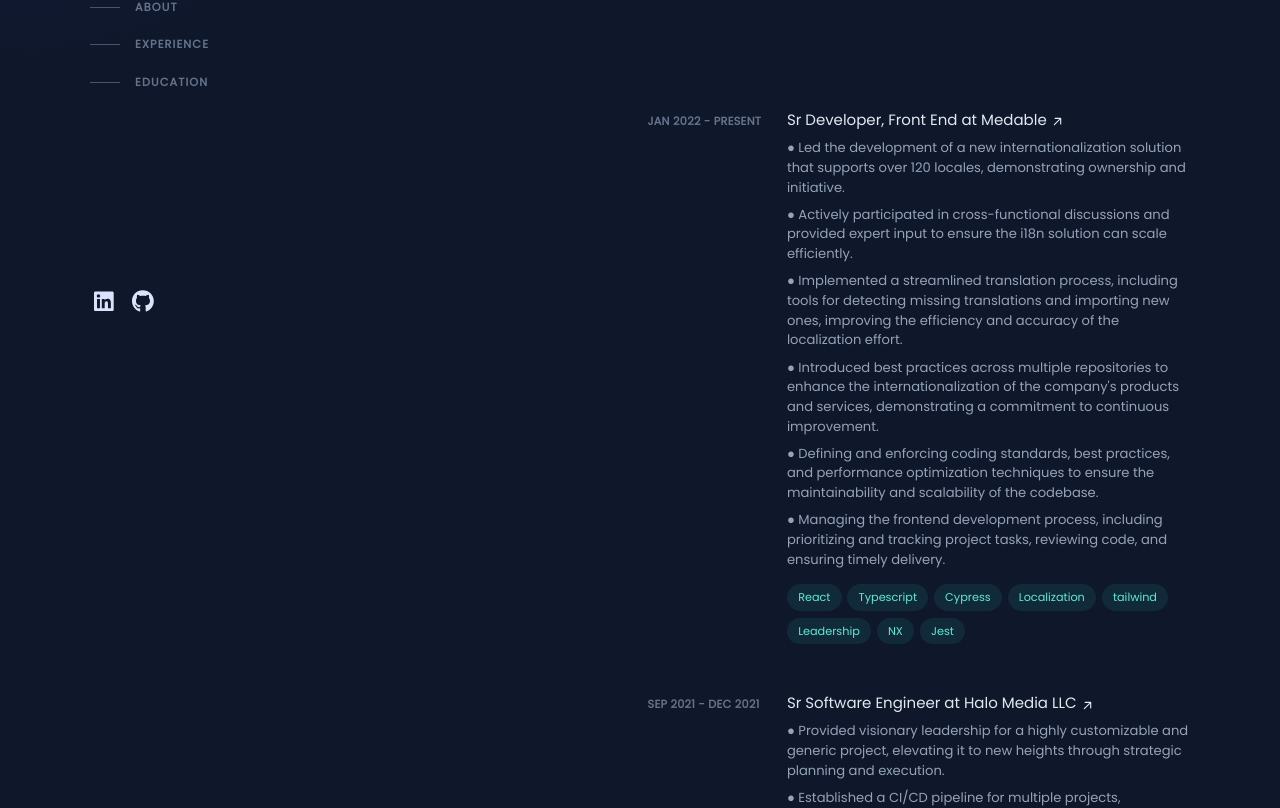
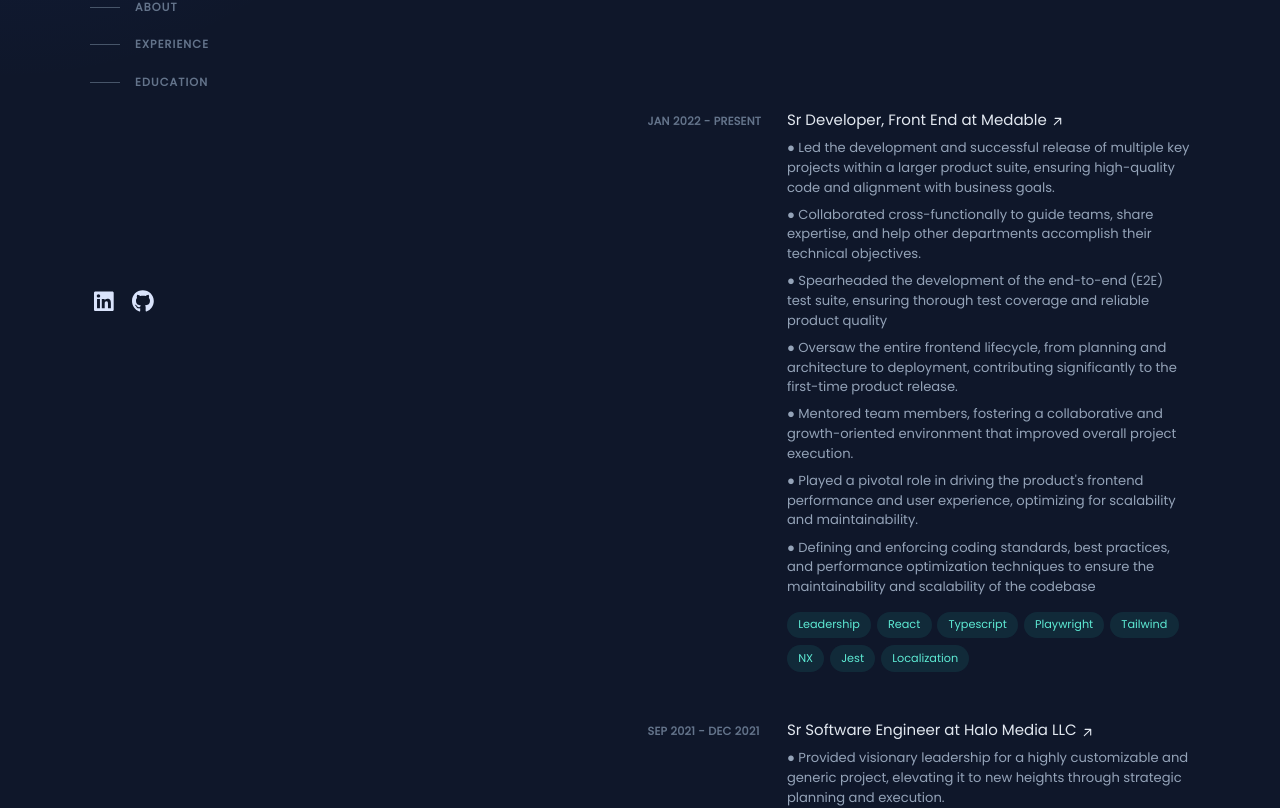
Before and after one commit to gonzadk/gonzadk.github.io, a React (Create React App) app: page / in a window 1280 px wide. Shown: the part 398-1206 px from the top of the page. Built offline with nearby package versions, Linux system fonts and the light colour scheme; a web font is replaced by a local one.

Commit message:
fix: updating experience

```diff
--- a/src/contexts/resume/resume.types.ts
+++ b/src/contexts/resume/resume.types.ts
@@ -65,7 +65,7 @@
     ],
   },
   description: [
-    'With over 8 years of experience in software engineering, I have a wealth of knowledge and expertise in developing and delivering high-performance, scalable, and secure applications. I am a Senior Software Engineer focused on Frontend side, with a deep understanding of modern technologies, architecture patterns, and software development methodologies.',
+    'With over 10 years of experience in software engineering, I have a wealth of knowledge and expertise in developing and delivering high-performance, scalable, and secure applications. I am a Senior Software Engineer focused on Frontend side, with a deep understanding of modern technologies, architecture patterns, and software development methodologies.',
     'My experience has given me the ability to lead and mentor teams, work collaboratively with cross-functional teams, and deliver projects on time and on budget. I am always seeking new opportunities to learn, grow, and make a positive impact on the projects and teams I work with.',
     'My ultimate goal is to deliver innovative and user-friendly software solutions that exceed the expectations of my clients and stakeholders.',
   ],
@@ -88,22 +88,23 @@
       role: 'Sr Developer, Front End',
       timeline: 'Jan 2022 - Present',
       description: [
-        '● Led the development of a new internationalization solution that supports over 120 locales, demonstrating ownership and initiative.',
-        '● Actively participated in cross-functional discussions and provided expert input to ensure the i18n solution can scale efficiently.',
-        '● Implemented a streamlined translation process, including tools for detecting missing translations and importing new ones, improving the efficiency and accuracy of the localization effort.',
-        "● Introduced best practices across multiple repositories to enhance the internationalization of the company's products and services, demonstrating a commitment to continuous improvement.",
-        '● Defining and enforcing coding standards, best practices, and performance optimization techniques to ensure the maintainability and scalability of the codebase.',
-        '● Managing the frontend development process, including prioritizing and tracking project tasks, reviewing code, and ensuring timely delivery.',
+        '● Led the development and successful release of multiple key projects within a larger product suite, ensuring high-quality code and alignment with business goals.',
+        '● Collaborated cross-functionally to guide teams, share expertise, and help other departments accomplish their technical objectives.',
+        '● Spearheaded the development of the end-to-end (E2E) test suite, ensuring thorough test coverage and reliable product quality',
+        '● Oversaw the entire frontend lifecycle, from planning and architecture to deployment, contributing significantly to the first-time product release.',
+        '● Mentored team members, fostering a collaborative and growth-oriented environment that improved overall project execution.',
+        "● Played a pivotal role in driving the product's frontend performance and user experience, optimizing for scalability and maintainability.",
+        '● Defining and enforcing coding standards, best practices, and performance optimization techniques to ensure the maintainability and scalability of the codebase'
       ],
       skills: [
+        'Leadership',
         'React',
         'Typescript',
-        'Cypress',
-        'Localization',
-        'tailwind',
-        'Leadership',
+        'Playwright',
+        'Tailwind',
         'NX',
         'Jest',
+        'Localization',
       ],
     },
     {
```
